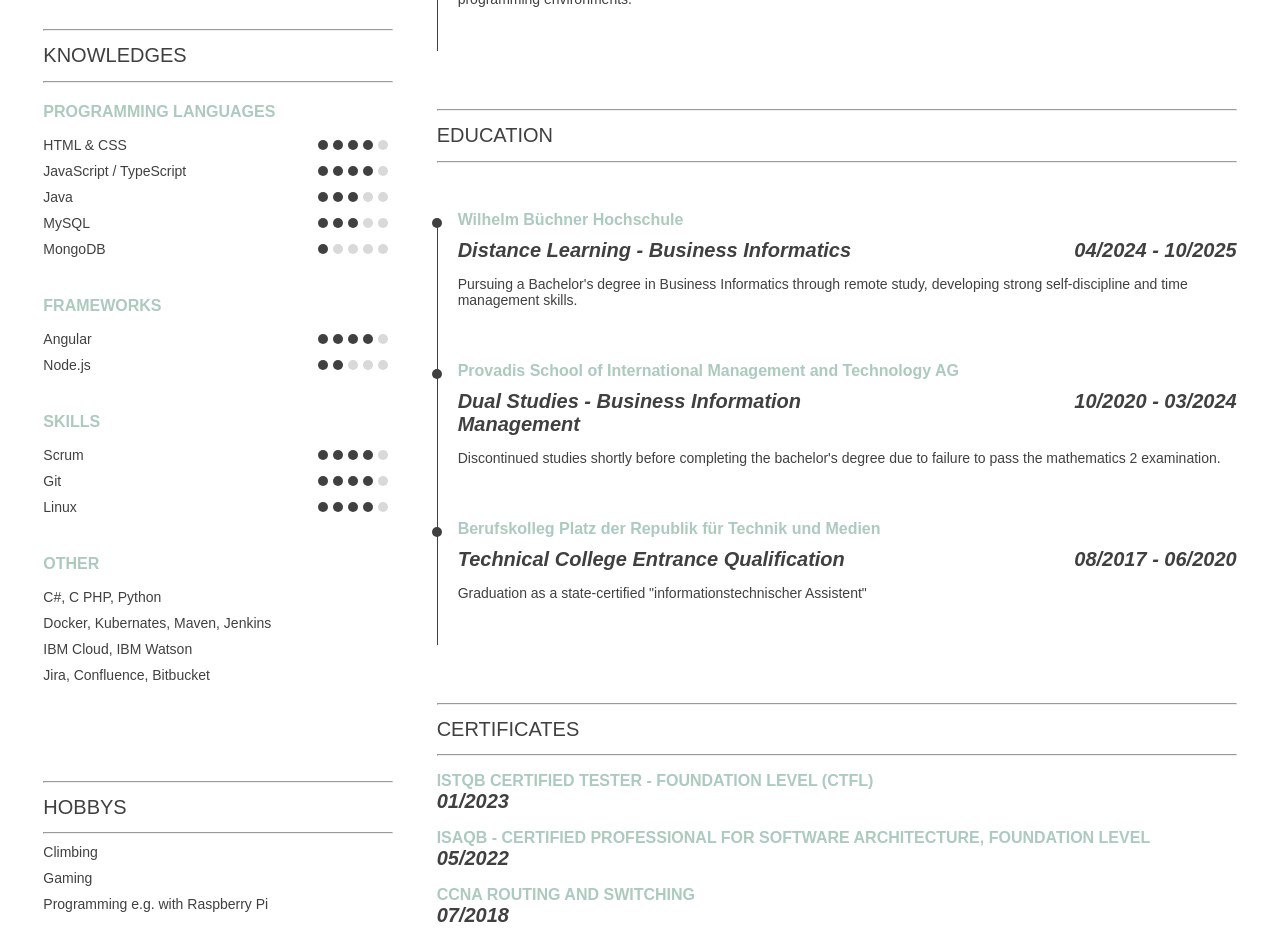
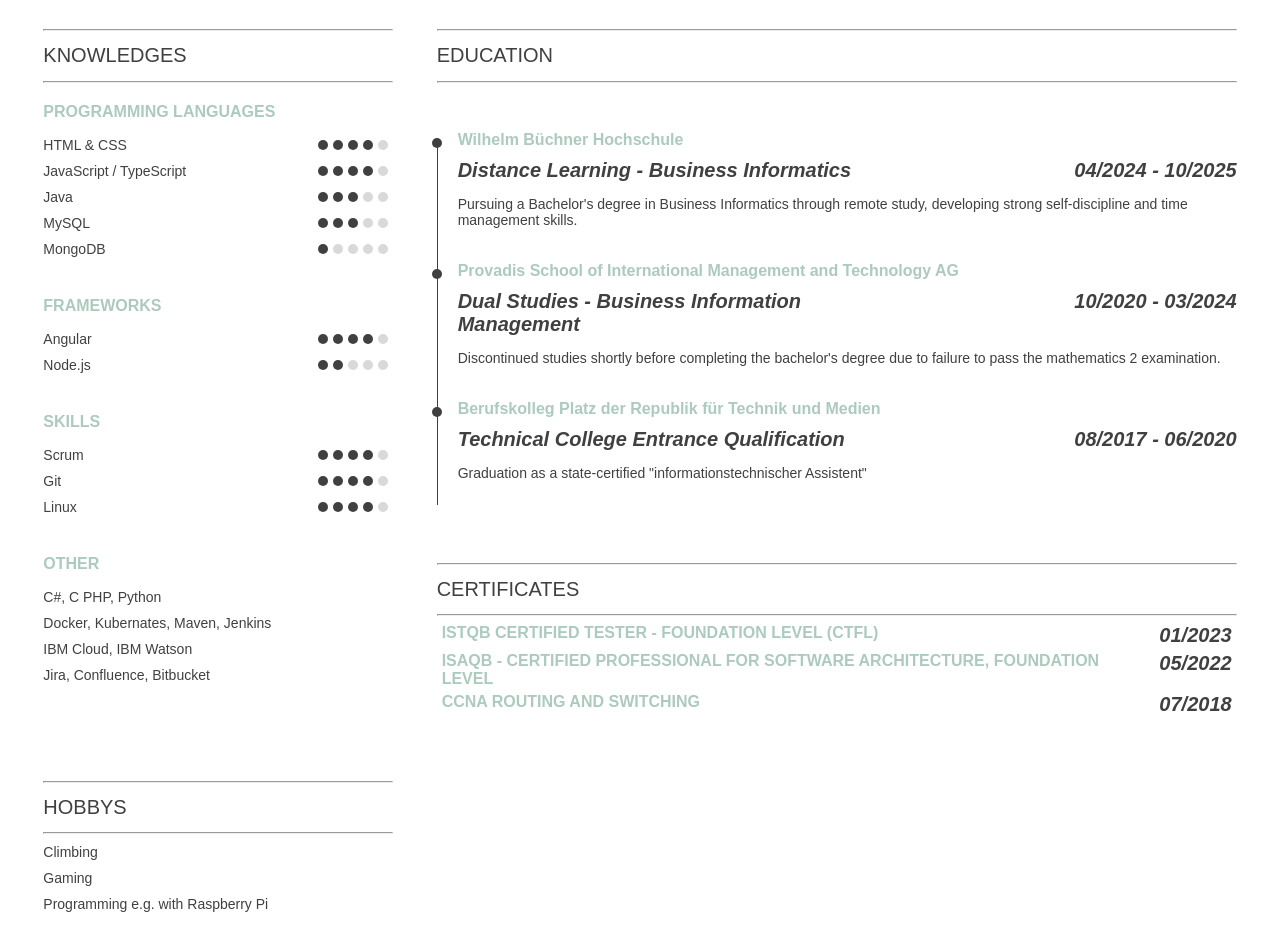
Before and after one commit to Lars-Klinkenberg/resume, an Angular app: page / in a window 1280 px wide. Shown: the part 700-1647 px from the top of the page. Built offline with nearby package versions, Linux system fonts and the light colour scheme.

Commit message:
small css changes

```diff
--- a/src/app/certificate/certificate.component.html
+++ b/src/app/certificate/certificate.component.html
@@ -1,2 +1,4 @@
-<h3 class="certificateName">{{name}}</h3>
-<h2 class="certificateDate">{{date}}</h2>
+<div class="certificateContainer">
+  <h3 class="certificateName">{{ name }}</h3>
+  <h2 class="certificateDate">{{ date }}</h2>
+</div>
--- a/src/app/certificate/certificate.component.scss
+++ b/src/app/certificate/certificate.component.scss
@@ -1,7 +1,16 @@
-.certificateName {
-    margin-bottom: 0;
+.certificateContainer {
+    display: flex;
+    flex-direction: row;
+    align-items: flex-start;
+    justify-content: space-between;
+    margin: 5px;
+
+    .certificateName {
+        margin: 0;
+    }
+
+    .certificateDate {
+        margin: 0;
+        margin-left: 10px;
+    }
 }
-
-.certificateDate {
-    margin: 0;
-}
--- a/src/app/experience/experience.component.scss
+++ b/src/app/experience/experience.component.scss
@@ -1,7 +1,7 @@
 @use "_variables"as *;
 
 .experienceContainer {
-    padding-bottom: 30px;
+    padding-bottom: 10px;
     padding-left: 20px;
     border-left: 1.5px solid $dark-grey;
     break-inside: avoid; // Prevent splitting across pages
```
